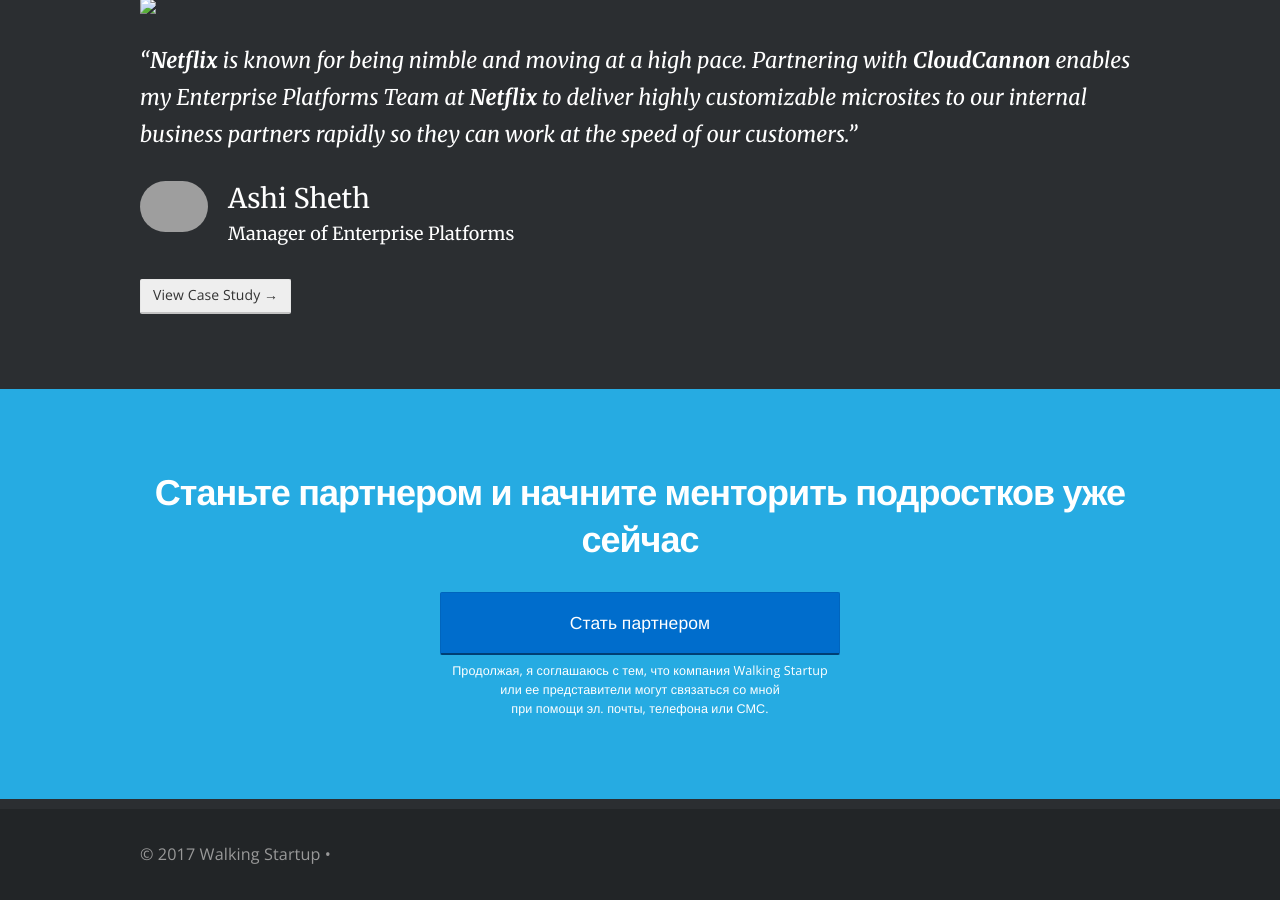
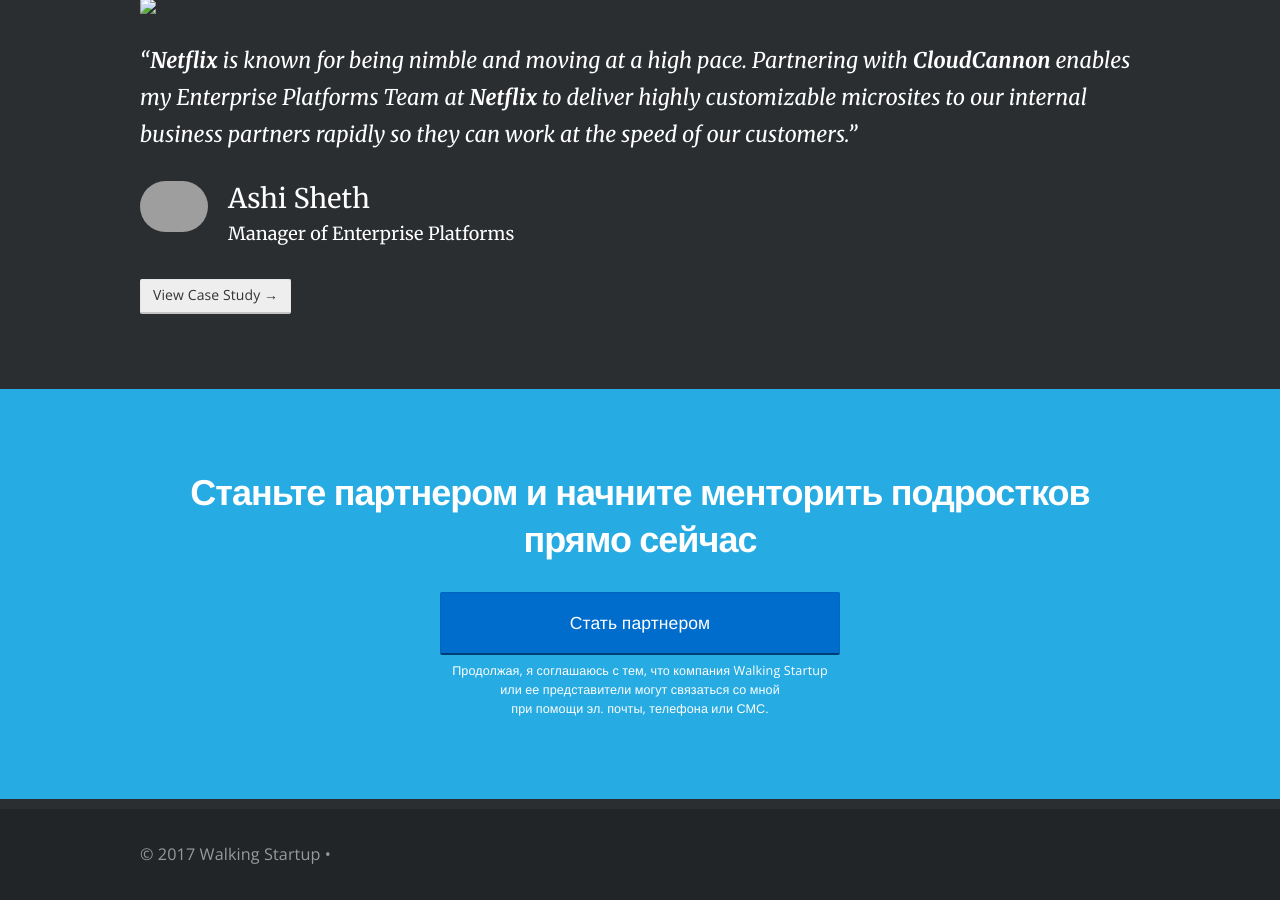
Before and after one commit to RakhimyanTim/partner.ws.github.io, a Jekyll site: the page built from pages/index.html, in a window 1280 px wide and 900 px high, scrolled down 1131 px. Built offline with Jekyll 4.4.1, drawn with Linux system fonts in a browser that asks for light colours; nearby versions of some CDN libraries.

Commit message:
Update index.html

```diff
--- a/pages/index.html
+++ b/pages/index.html
@@ -57,7 +57,7 @@
 
 <section class="bright-section centered">
 	<div class="container">
-		<h2>Станьте партнером и начните менторить подростков уже сейчас </h2>
+		<h2>Станьте партнером и начните менторить подростков прямо сейчас </h2>
 		<p style="margin:0;"><a href="" class="btn btn-primary btn-large btn-block btn-centered sign-up">Стать партнером</a>
 		<span class="btn-sub-text new-content">Продолжая, я соглашаюсь с тем, что компания Walking Startup <br> или ее представители могут связаться со мной <br>при помощи эл. почты, телефона или СМС.</span></p>
 	</div>
```
